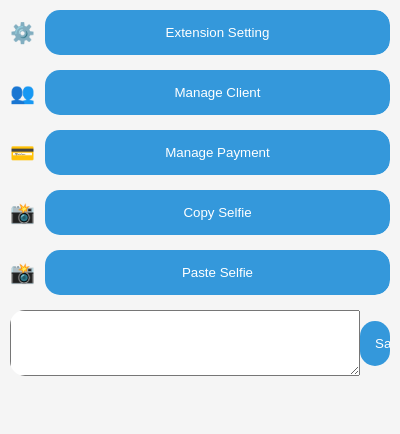
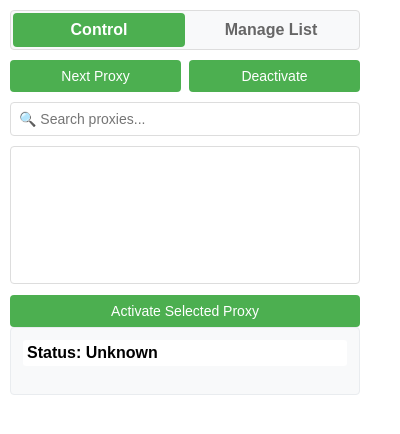
Before and after one commit to hsngs14/static, a browser extension: page extension/popup.html in a window 400 px wide. Drawn offline with Linux system fonts and the light colour scheme.

Commit message:
Update popup.html

```diff
--- a/extension/popup.html
+++ b/extension/popup.html
@@ -1,75 +1,216 @@
 <!DOCTYPE html>
-<html lang="en">
+<html>
 <head>
-  <meta charset="UTF-8">
-  <meta name="viewport" content="width=device-width, initial-scale=1.0">
-  <style type="text/css">
+  <title>Proxy Switcher</title>
+  <style>
     body {
-      font-family: 'Segoe UI', Tahoma, Geneva, Verdana, sans-serif;
-      font-size: 14pt;
-      min-width: 250px;
-      overflow-x: hidden;
-      background-color: #f5f5f5;
+      width: 350px;
+      padding: 10px;
+      font-family: Arial, sans-serif;
       margin: 0;
-      padding: 10px;
     }
-
-    .button-container {
+    .button-group {
+      display: grid;
+      grid-template-columns: 1fr 1fr;
+      gap: 8px;
+      margin-bottom: 10px;
+    }
+    button {
+      width: 100%;
+      padding: 8px;
+      background-color: #4CAF50;
+      color: white;
+      border: none;
+      border-radius: 4px;
+      cursor: pointer;
+      font-size: 14px;
+      transition: background-color 0.2s;
+    }
+    button:hover {
+      background-color: #45a049;
+    }
+    button:disabled {
+      background-color: #cccccc;
+      cursor: not-allowed;
+    }
+    button.full-width {
+      grid-column: 1 / -1;
+    }
+    #status {
+      margin-bottom: 8px;
+      padding: 4px;
+      background-color: #fff;
+      border-radius: 3px;
+      font-weight: bold;
+    }
+    #errorInfo {
+      margin-top: 8px;
+      color: #dc3545;
+      font-weight: bold;
+      padding: 4px;
+    }
+    textarea {
+      width: 100%;
+      height: 150px;
+      margin: 10px 0;
+      padding: 8px;
+      border: 1px solid #ddd;
+      border-radius: 4px;
+      font-family: monospace;
+      font-size: 12px;
+      resize: vertical;
+      box-sizing: border-box;
+    }
+    .info-container {
+      background-color: #f8f9fa;
+      padding: 12px;
+      border-radius: 4px;
+      margin-bottom: 10px;
+      border: 1px solid #e9ecef;
+    }
+    .info-row {
       display: flex;
+      justify-content: space-between;
       align-items: center;
-      overflow: hidden;
-      border-radius: 15px;
-      margin-bottom: 15px;
+      padding: 4px 0;
+      font-family: monospace;
+      font-size: 13px;
+      border-bottom: 1px solid #eee;
+      line-height: 1.4;
     }
-
-    .button-64 {
+    .info-row:last-child {
+      border-bottom: none;
+    }
+    .info-label {
+      color: #666;
+    }
+    .info-value {
+      font-weight: bold;
+      color: #2d8a2d;
+      text-align: right;
+      word-break: break-all;
+      max-width: 200px;
+    }
+    .proxy-search {
+      width: 100%;
+      padding: 8px;
+      margin-bottom: 10px;
+      border: 1px solid #ddd;
+      border-radius: 4px;
+      box-sizing: border-box;
+      font-size: 14px;
+    }
+    .proxy-select {
+      width: 100%;
+      padding: 4px;
+      border: 1px solid #ddd;
+      border-radius: 4px;
+      background-color: white;
+      cursor: pointer;
+      max-height: 200px;
+      margin-bottom: 10px;
+      box-sizing: border-box;
+    }
+    .proxy-select option {
+      padding: 8px;
+      font-family: monospace;
+      font-size: 12px;
+    }
+    .proxy-select option[data-active="true"] {
+      background-color: #e6ffe6;
+      font-weight: bold;
+      border-left: 4px solid #4CAF50;
+    }
+    .tabs {
+      display: flex;
+      margin-bottom: 10px;
+      background-color: #f8f9fa;
+      border-radius: 4px;
+      padding: 2px;
+      border: 1px solid #ddd;
+    }
+    .tab {
       flex: 1;
-      padding: 15px;
-      background-color: #3498db; /* Blue color */
-      color: #fff;
-      border: none;
-      border-radius: 15px;
+      padding: 8px;
+      text-align: center;
+      background-color: transparent;
       cursor: pointer;
-      text-align: center;
-      transition: background-color 0.3s;
-      overflow: hidden;
+      border-radius: 4px;
+      transition: all 0.2s;
+      font-weight: bold;
+      color: #666;
+      user-select: none;
     }
-
-    .button-64:hover {
-      background-color: #2980b9; /* Darker blue color on hover */
+    .tab:hover {
+      background-color: rgba(74, 175, 80, 0.1);
     }
-
-    .icon-container {
-      margin-right: 10px;
-      font-size: 20px;
+    .tab.active {
+      background-color: #4CAF50;
+      color: white;
+    }
+    .tab-content {
+      display: none;
+    }
+    .tab-content.active {
+      display: block;
+    }
+    ::-webkit-scrollbar {
+      width: 8px;
+    }
+    ::-webkit-scrollbar-track {
+      background: #f1f1f1;
+      border-radius: 4px;
+    }
+    ::-webkit-scrollbar-thumb {
+      background: #888;
+      border-radius: 4px;
+    }
+    ::-webkit-scrollbar-thumb:hover {
+      background: #666;
     }
   </style>
-  <title>Extension Popup</title>
 </head>
 <body>
-  <div class="button-container">
-    <span class="icon-container">⚙️</span>
-    <button class="button-64" id="button1">Extension Setting</button>
+  <div class="tabs">
+    <div class="tab active" data-tab="control">Control</div>
+    <div class="tab" data-tab="manage">Manage List</div>
   </div>
-  <div class="button-container">
-    <span class="icon-container">👥</span>
-    <button class="button-64" id="button2">Manage Client</button>
+
+  <div id="control-tab" class="tab-content active">
+    <div class="button-group">
+      <button id="activateNextProxy">Next Proxy</button>
+      <button id="deactivateProxy">Deactivate</button>
+    </div>
+
+    <input type="text"
+           id="proxySearch"
+           class="proxy-search"
+           placeholder="🔍 Search proxies..."
+           autocomplete="off"
+           spellcheck="false">
+
+    <select id="proxySelect"
+            class="proxy-select"
+            size="8"
+            aria-label="Proxy list">
+    </select>
+
+    <button id="activateSelectedProxy" class="full-width">
+      Activate Selected Proxy
+    </button>
+
+    <div class="info-container">
+      <div id="status">Status: Unknown</div>
+      <div id="proxyInfo"></div>
+      <div id="errorInfo"></div>
+    </div>
   </div>
-  <div class="button-container">
-    <span class="icon-container">💳</span>
-    <button class="button-64" id="button3">Manage Payment</button>
-  </div>
-  <div class="button-container">
-    <span class="icon-container">📸</span>
-    <button class="button-64" id="button4">Copy Selfie</button>
-  </div>
-  <div class="button-container">
-    <span class="icon-container">📸</span>
-    <button class="button-64" id="button5">Paste Selfie</button>
-  </div>
-  <div class="button-container">
-    <textarea id="headerValue" rows="4" cols="50"></textarea>
-    <button class="button-64" id="saveButton">Save</button>
+
+  <div id="manage-tab" class="tab-content">
+    <textarea id="proxyList"
+              placeholder="Enter proxy list (one per line)&#10;Format: host:port:username:password&#10;Example: 11.22.33.44:8080:user:pass"
+              spellcheck="false"></textarea>
+    <button id="updateProxyList">Update Proxy List</button>
   </div>
 
   <script src="popup.js"></script>
```
